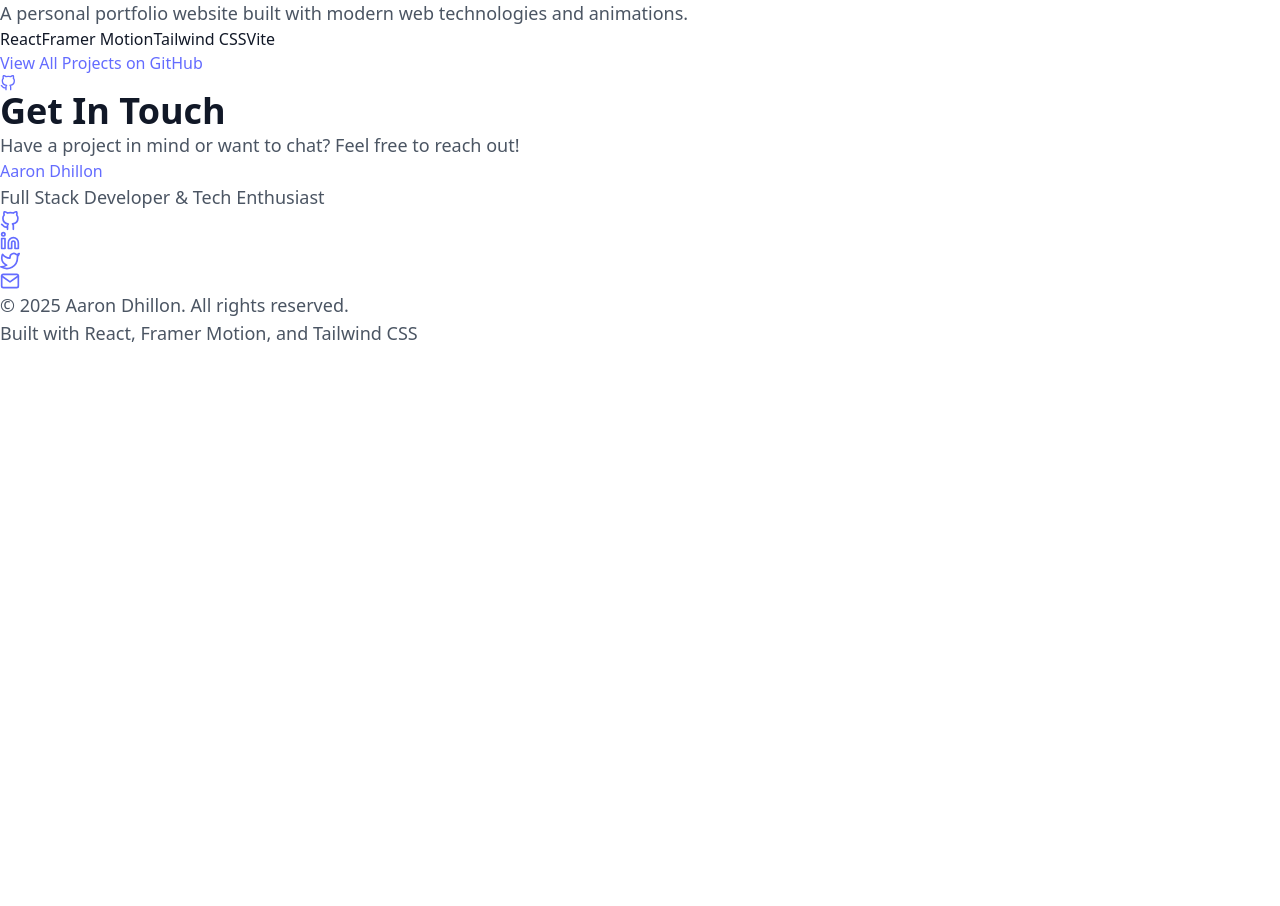
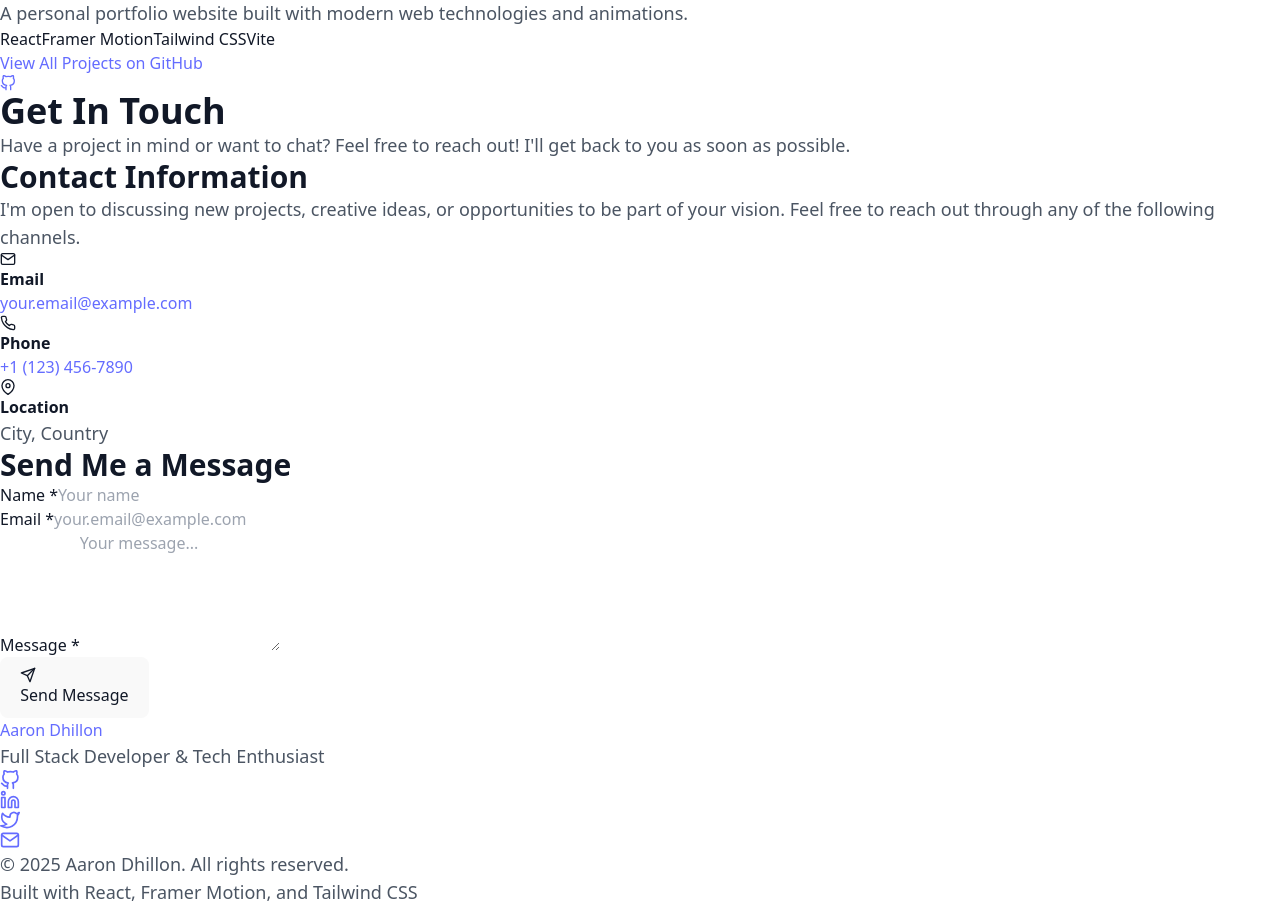
Before and after one commit to Aaron-Dhillon/portfolio, a React (Vite) app: page / in a window 1280 px wide. Shown: the part 3680-4586 px from the top of the page. Before the commit the page ends 4027 px from the top, so only its background shows below. Built offline with nearby package versions, Linux system fonts and the light colour scheme.

Commit message:
Contact form created

```diff
--- a/src/sections/Contact.jsx
+++ b/src/sections/Contact.jsx
@@ -1,6 +1,96 @@
 import { motion } from 'framer-motion';
+import { useState } from 'react';
+import { FiMail, FiMapPin, FiPhone, FiSend, FiCheckCircle } from 'react-icons/fi';
 
 const Contact = () => {
+  const [formData, setFormData] = useState({
+    name: '',
+    email: '',
+    message: '',
+  });
+  const [errors, setErrors] = useState({});
+  const [isSubmitting, setIsSubmitting] = useState(false);
+  const [isSubmitted, setIsSubmitted] = useState(false);
+
+  const handleChange = (e) => {
+    const { name, value } = e.target;
+    setFormData({
+      ...formData,
+      [name]: value,
+    });
+    // Clear error when user starts typing
+    if (errors[name]) {
+      setErrors({
+        ...errors,
+        [name]: null,
+      });
+    }
+  };
+
+  const validateForm = () => {
+    const newErrors = {};
+
+    if (!formData.name.trim()) {
+      newErrors.name = 'Name is required';
+    }
+
+    if (!formData.email) {
+      newErrors.email = 'Email is required';
+    } else if (!/\S+@\S+\.\S+/.test(formData.email)) {
+      newErrors.email = 'Email is invalid';
+    }
+
+    if (!formData.message.trim()) {
+      newErrors.message = 'Message is required';
+    }
+
+    setErrors(newErrors);
+    return Object.keys(newErrors).length === 0;
+  };
+
+  const handleSubmit = async (e) => {
+    e.preventDefault();
+
+    if (!validateForm()) return;
+
+    setIsSubmitting(true);
+
+    try {
+      // Replace with your form submission logic
+      console.log('Form submitted:', formData);
+
+      // Simulate API call
+      await new Promise(resolve => setTimeout(resolve, 1500));
+
+      setIsSubmitted(true);
+      setFormData({ name: '', email: '', message: '' });
+    } catch (error) {
+      console.error('Error submitting form:', error);
+    } finally {
+      setIsSubmitting(false);
+    }
+  };
+
+  const contactMethods = [
+    {
+      icon: <FiMail className="w-6 h-6" />,
+      title: 'Email',
+      value: 'your.email@example.com',
+      href: 'mailto:your.email@example.com',
+    },
+    {
+      icon: <FiPhone className="w-6 h-6" />,
+      title: 'Phone',
+      value: '+1 (123) 456-7890',
+      href: 'tel:+11234567890',
+    },
+    {
+      icon: <FiMapPin className="w-6 h-6" />,
+      title: 'Location',
+      value: 'City, Country',
+    },
+  ];
+
   return (
     <section id="contact" className="section bg-gray-50 dark:bg-gray-800/50">
       <div className="container">
@@ -8,16 +98,172 @@ const Contact = () => {
           initial={{ opacity: 0, y: 20 }}
           whileInView={{ opacity: 1, y: 0 }}
           viewport={{ once: true }}
+          transition={{ duration: 0.5 }}
           className="text-center mb-16"
         >
           <h2 className="text-3xl md:text-4xl font-bold mb-4">Get In Touch</h2>
           <div className="w-20 h-1 bg-blue-600 dark:bg-blue-400 mx-auto mb-8"></div>
           <p className="max-w-3xl mx-auto">
             Have a project in mind or want to chat? Feel free to reach out!
+            I'll get back to you as soon as possible.
           </p>
         </motion.div>
-        <div className="max-w-3xl mx-auto">
-          {/* Contact form will go here */}
+
+        <div className="grid grid-cols-1 lg:grid-cols-2 gap-12">
+          <motion.div
+            initial={{ opacity: 0, x: -20 }}
+            whileInView={{ opacity: 1, x: 0 }}
+            viewport={{ once: true }}
+            transition={{ duration: 0.5, delay: 0.2 }}
+          >
+            <h3 className="text-2xl font-semibold mb-6">Contact Information</h3>
+            <p className="text-gray-600 dark:text-gray-300 mb-8">
+              I'm open to discussing new projects, creative ideas, or opportunities
+              to be part of your vision. Feel free to reach out through any of the
+              following channels.
+            </p>
+
+            <div className="space-y-6">
+              {contactMethods.map((method, index) => (
+                <motion.div
+                  key={index}
+                  initial={{ opacity: 0, y: 10 }}
+                  whileInView={{ opacity: 1, y: 0 }}
+                  viewport={{ once: true }}
+                  transition={{ duration: 0.3, delay: 0.1 * index }}
+                  className="flex items-start space-x-4"
+                >
+                  <div className="flex-shrink-0 p-3 bg-blue-100 dark:bg-blue-900/30 rounded-lg text-blue-600 dark:text-blue-400">
+                    {method.icon}
+                  </div>
+                  <div>
+                    <h4 className="font-medium text-gray-900 dark:text-white">{method.title}</h4>
+                    {method.href ? (
+                      <a
+                        href={method.href}
+                        className="text-gray-600 dark:text-gray-300 hover:text-blue-600 dark:hover:text-blue-400 transition-colors"
+                      >
+                        {method.value}
+                      </a>
+                    ) : (
+                      <p className="text-gray-600 dark:text-gray-300">{method.value}</p>
+                    )}
+                  </div>
+                </motion.div>
+              ))}
+            </div>
+          </motion.div>
+
+          <motion.div
+            initial={{ opacity: 0, x: 20 }}
+            whileInView={{ opacity: 1, x: 0 }}
+            viewport={{ once: true }}
+            transition={{ duration: 0.5, delay: 0.4 }}
+            className="bg-white dark:bg-gray-800 rounded-xl shadow-lg p-8"
+          >
+            <h3 className="text-2xl font-semibold mb-6">Send Me a Message</h3>
+
+            {isSubmitted ? (
+              <motion.div
+                initial={{ opacity: 0, y: 20 }}
+                animate={{ opacity: 1, y: 0 }}
+                className="text-center py-8"
+              >
+                <div className="flex justify-center mb-4">
+                  <FiCheckCircle className="w-12 h-12 text-green-500" />
+                </div>
+                <h4 className="text-xl font-semibold mb-2">Message Sent!</h4>
+                <p className="text-gray-600 dark:text-gray-300 mb-6">
+                  Thank you for reaching out. I'll get back to you as soon as possible.
+                </p>
+                <button
+                  onClick={() => setIsSubmitted(false)}
+                  className="px-6 py-2 bg-blue-600 text-white rounded-lg hover:bg-blue-700 transition-colors"
+                >
+                  Send Another Message
+                </button>
+              </motion.div>
+            ) : (
+              <form onSubmit={handleSubmit} className="space-y-6">
+                <div>
+                  <label htmlFor="name" className="block text-sm font-medium text-gray-700 dark:text-gray-300 mb-1">
+                    Name <span className="text-red-500">*</span>
+                  </label>
+                  <input
+                    type="text"
+                    id="name"
+                    name="name"
+                    value={formData.name}
+                    onChange={handleChange}
+                    className={`w-full px-4 py-2 rounded-lg border ${
+                      errors.name ? 'border-red-500' : 'border-gray-300 dark:border-gray-600'
+                    } bg-white dark:bg-gray-700 text-gray-900 dark:text-white focus:ring-2 focus:ring-blue-500 focus:border-transparent`}
+                    placeholder="Your name"
+                  />
+                  {errors.name && (
+                    <p className="mt-1 text-sm text-red-500">{errors.name}</p>
+                  )}
+                </div>
+
+                <div>
+                  <label htmlFor="email" className="block text-sm font-medium text-gray-700 dark:text-gray-300 mb-1">
+                    Email <span className="text-red-500">*</span>
+                  </label>
+                  <input
+                    type="email"
+                    id="email"
+                    name="email"
+                    value={formData.email}
+                    onChange={handleChange}
+                    className={`w-full px-4 py-2 rounded-lg border ${
+                      errors.email ? 'border-red-500' : 'border-gray-300 dark:border-gray-600'
+                    } bg-white dark:bg-gray-700 text-gray-900 dark:text-white focus:ring-2 focus:ring-blue-500 focus:border-transparent`}
+                    placeholder="your.email@example.com"
+                  />
+                  {errors.email && (
+                    <p className="mt-1 text-sm text-red-500">{errors.email}</p>
+                  )}
+                </div>
+
+                <div>
+                  <label htmlFor="message" className="block text-sm font-medium text-gray-700 dark:text-gray-300 mb-1">
+                    Message <span className="text-red-500">*</span>
+                  </label>
+                  <textarea
+                    id="message"
+                    name="message"
+                    rows="5"
+                    value={formData.message}
+                    onChange={handleChange}
+                    className={`w-full px-4 py-2 rounded-lg border ${
+                      errors.message ? 'border-red-500' : 'border-gray-300 dark:border-gray-600'
+                    } bg-white dark:bg-gray-700 text-gray-900 dark:text-white focus:ring-2 focus:ring-blue-500 focus:border-transparent`}
+                    placeholder="Your message..."
+                  ></textarea>
+                  {errors.message && (
+                    <p className="mt-1 text-sm text-red-500">{errors.message}</p>
+                  )}
+                </div>
+
+                <div>
+                  <button
+                    type="submit"
+                    disabled={isSubmitting}
+                    className="w-full flex items-center justify-center px-6 py-3 bg-blue-600 text-white font-medium rounded-lg hover:bg-blue-700 focus:outline-none focus:ring-2 focus:ring-blue-500 focus:ring-offset-2 disabled:opacity-50 disabled:cursor-not-allowed transition-colors"
+                  >
+                    {isSubmitting ? (
+                      'Sending...'
+                    ) : (
+                      <>
+                        <FiSend className="mr-2" />
+                        Send Message
+                      </>
+                    )}
+                  </button>
+                </div>
+              </form>
+            )}
+          </motion.div>
         </div>
       </div>
     </section>
```
